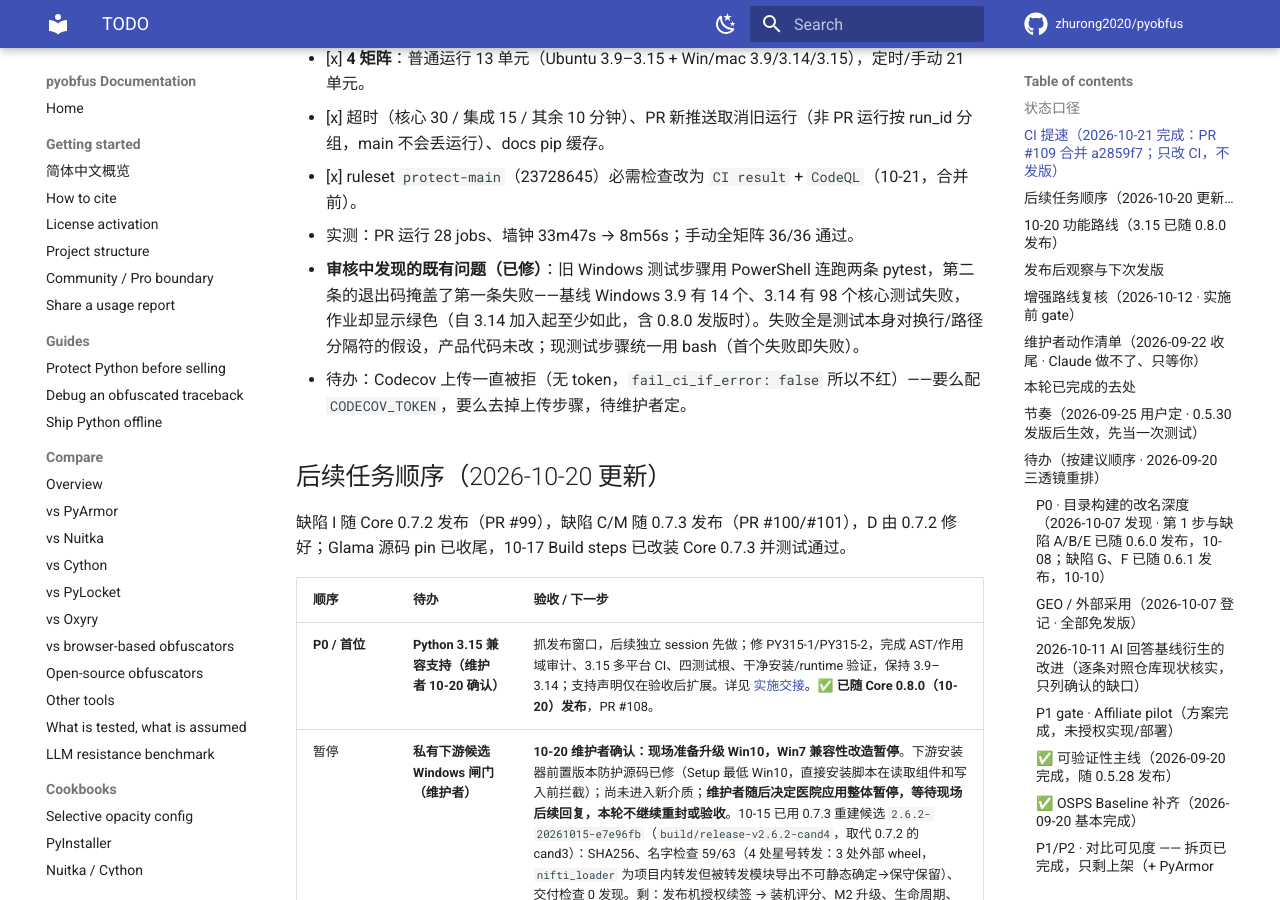
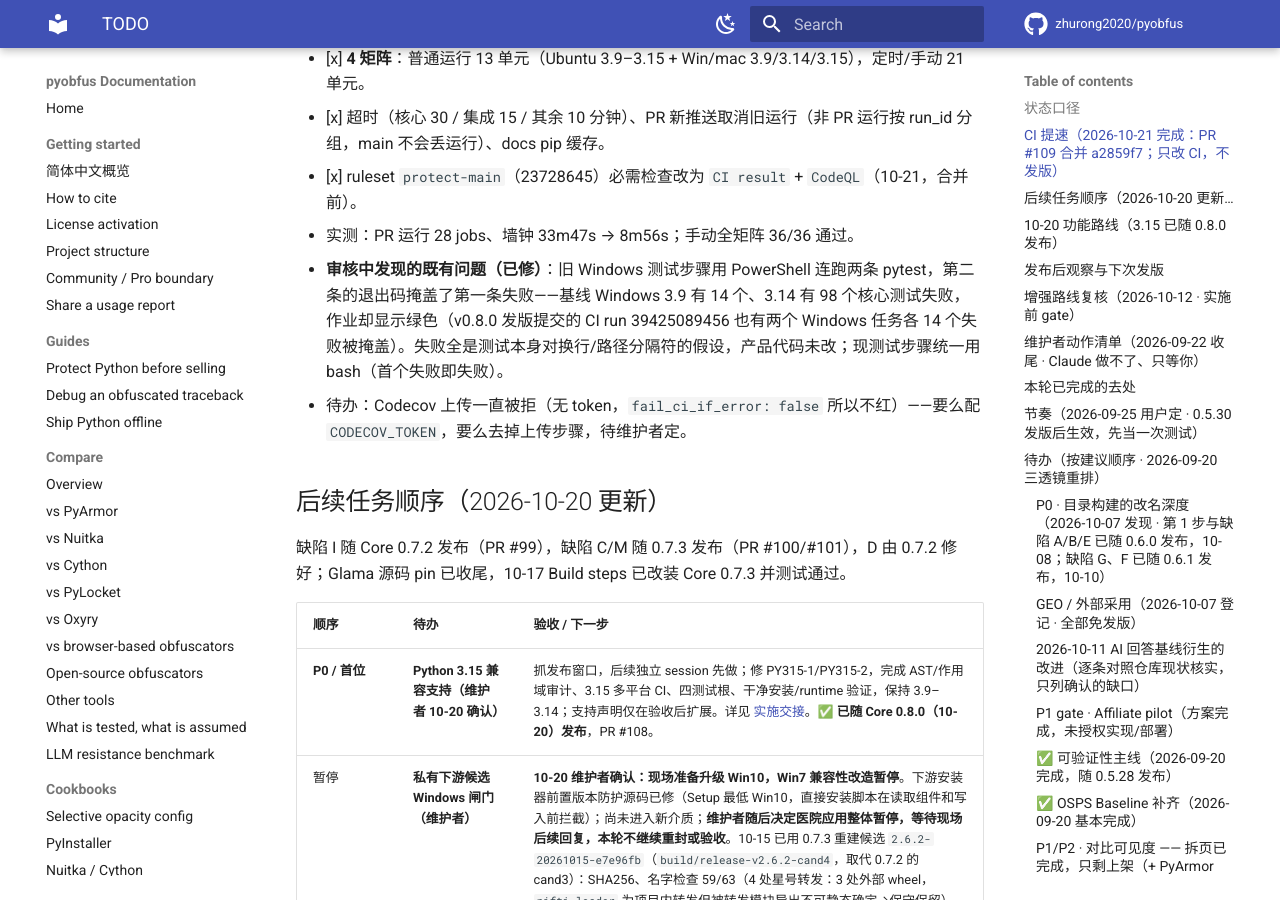
Before and after one commit to zhurong2020/pyobfus, an MkDocs documentation site: the page built from docs/TODO.md, in a window 1280 px wide and 900 px high, scrolled down 893 px. Built offline with MkDocs 1.6.1 and Material for MkDocs 9.7.7, drawn with Linux system fonts in a browser that asks for light colours; comment, search, counter and statistics services are not loaded.

Commit message:
docs(todo): cite the release-commit run that also masked Windows failures
Co-Authored-By: Claude Opus 5.5 <noreply@anthropic.com>

```diff
--- a/docs/TODO.md
+++ b/docs/TODO.md
@@ -27,7 +27,7 @@
 - [x] 超时（核心 30 / 集成 15 / 其余 10 分钟）、PR 新推送取消旧运行（非 PR 运行按 run_id 分组，main 不会丢运行）、docs pip 缓存。
 - [x] ruleset `protect-main`（23728645）必需检查改为 `CI result` + `CodeQL`（10-21，合并前）。
 - 实测：PR 运行 28 jobs、墙钟 33m47s → 8m56s；手动全矩阵 36/36 通过。
-- **审核中发现的既有问题（已修）**：旧 Windows 测试步骤用 PowerShell 连跑两条 pytest，第二条的退出码掩盖了第一条失败——基线 Windows 3.9 有 14 个、3.14 有 98 个核心测试失败，作业却显示绿色（自 3.14 加入起至少如此，含 0.8.0 发版时）。失败全是测试本身对换行/路径分隔符的假设，产品代码未改；现测试步骤统一用 bash（首个失败即失败）。
+- **审核中发现的既有问题（已修）**：旧 Windows 测试步骤用 PowerShell 连跑两条 pytest，第二条的退出码掩盖了第一条失败——基线 Windows 3.9 有 14 个、3.14 有 98 个核心测试失败，作业却显示绿色（v0.8.0 发版提交的 CI run 39425089456 也有两个 Windows 任务各 14 个失败被掩盖）。失败全是测试本身对换行/路径分隔符的假设，产品代码未改；现测试步骤统一用 bash（首个失败即失败）。
 - 待办：Codecov 上传一直被拒（无 token，`fail_ci_if_error: false` 所以不红）——要么配 `CODECOV_TOKEN`，要么去掉上传步骤，待维护者定。
 
 ## 后续任务顺序（2026-10-20 更新）
```
